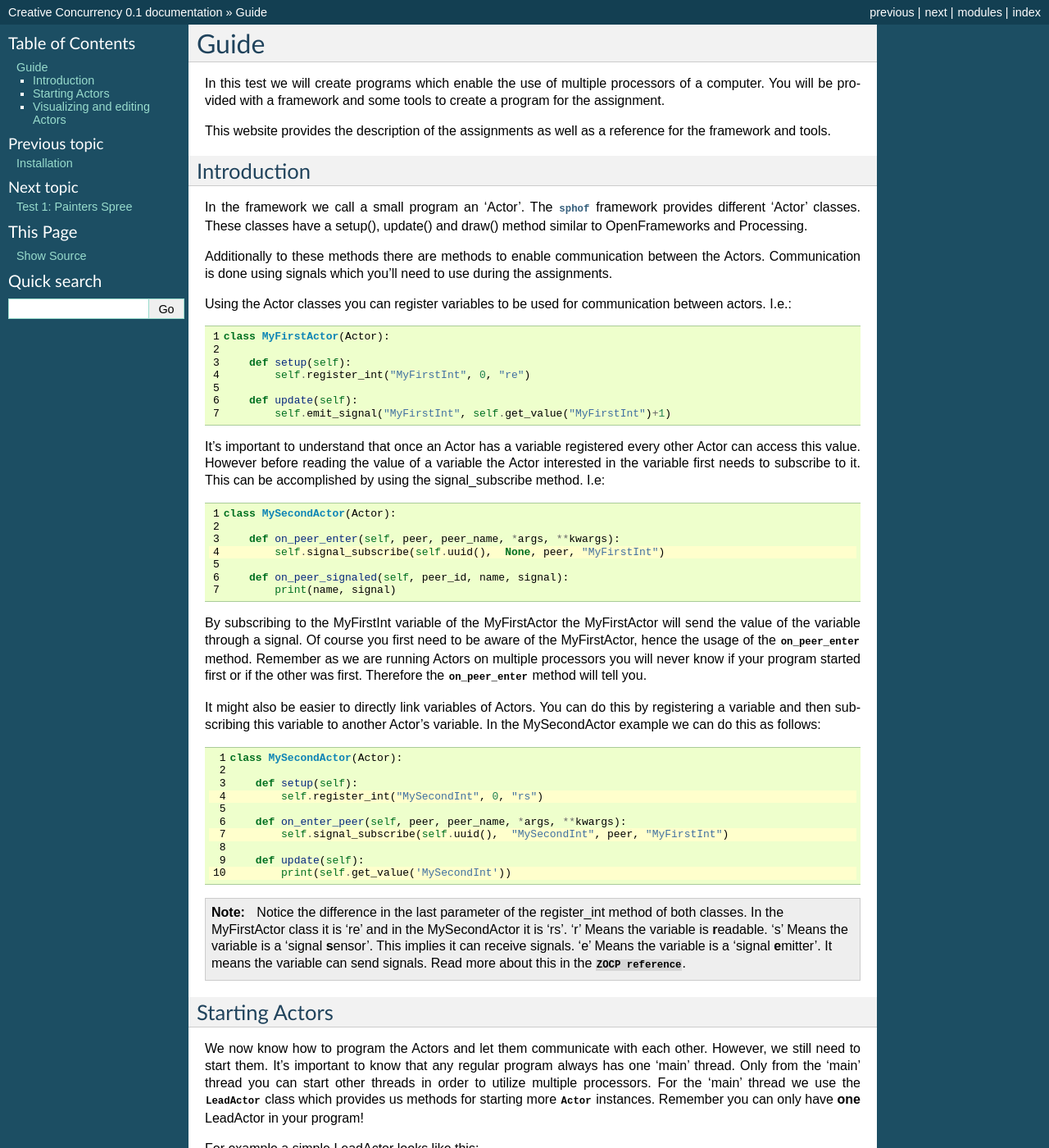
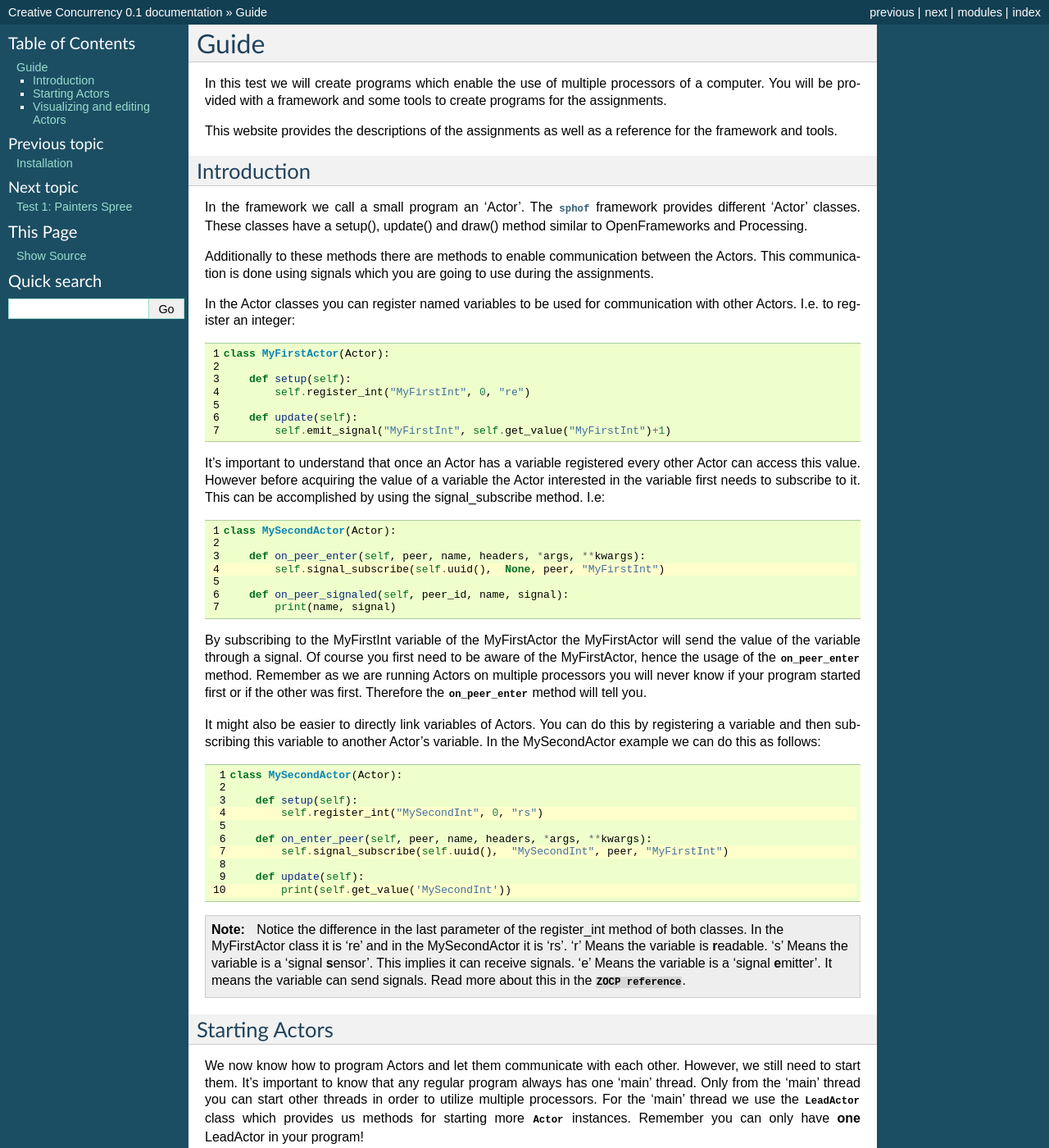
Before and after one commit to sphaero/sphof, a Sphinx documentation site: the page built from docs/guide.rst, in a window 1280 px wide and 1400 px high. Shown: the whole window at 82% size. Built offline with Sphinx 7.4.7, drawn with Linux system fonts in a browser that asks for light colours; some of the changed text lies outside the part shown.

Commit message:
minor text adjustments

```diff
--- a/docs/guide.rst
+++ b/docs/guide.rst
@@ -3,9 +3,9 @@ Guide
 
 In this test we will create programs which enable the use of multiple
 processors of a computer. You will be provided with a framework and some
-tools to create a program for the assignment.
+tools to create programs for the assignments.
 
-This website provides the description of the assignments as well as a
+This website provides the descriptions of the assignments as well as a
 reference for the framework and tools.
 
 Introduction
@@ -17,11 +17,11 @@ setup(), update() and draw() method similar to OpenFrameworks and
 Processing.
 
 Additionally to these methods there are methods to enable communication
-between the Actors. Communication is done using signals which you'll need
-to use during the assignments.
+between the Actors. This communication is done using signals which you
+are going to use during the assignments.
 
-Using the Actor classes you can register variables to be used for
-communication between actors. I.e.:
+In the Actor classes you can register named variables to be used for
+communication with other Actors. I.e. to register an integer:
 
 .. code-block:: python
    :linenos:
@@ -36,7 +36,7 @@ communication between actors. I.e.:
 
 It's important to understand that once an Actor has a variable
 registered every other Actor can access this value. However before
-reading the value of a variable the Actor interested in the variable
+acquiring the value of a variable the Actor interested in the variable
 first needs to subscribe to it. This can be accomplished by using the
 signal_subscribe method. I.e:
 
@@ -46,7 +46,7 @@ signal_subscribe method. I.e:
 
    class MySecondActor(Actor):
 
-       def on_peer_enter(self, peer, peer_name, *args, **kwargs):
+       def on_peer_enter(self, peer, name, headers, *args, **kwargs):
            self.signal_subscribe(self.uuid(),  None, peer, "MyFirstInt")
 
        def on_peer_signaled(self, peer_id, name, signal):
@@ -74,7 +74,7 @@ follows:
        def setup(self):
            self.register_int("MySecondInt", 0, "rs")
 
-       def on_enter_peer(self, peer, peer_name, *args, **kwargs):
+       def on_enter_peer(self, peer, name, headers, *args, **kwargs):
            self.signal_subscribe(self.uuid(),  "MySecondInt", peer, "MyFirstInt")
 
        def update(self):
@@ -92,7 +92,7 @@ follows:
 Starting Actors
 ###############
 
-We now know how to program the Actors and let them communicate with each
+We now know how to program Actors and let them communicate with each
 other. However, we still need to start them. It's important to know that
 any regular program always has one 'main' thread. Only from the 'main'
 thread you can start other threads in order to utilize multiple
@@ -124,6 +124,10 @@ Save this text as 'myapp.py'. You can then run this program as follows:
 
 It will print repeating lines of '0'. You can stop the program by sending
 a KeyboardInterrupt. Just press the CTRL-C keyboard combination.
+
+..  note::
+    You can also directly execute from Geany however it is important to
+    understand this is exactly the same as running from a terminal.
 
 Also notice line 9 where we instantiate the MyLeadActor class and providing
 "MyLeadActor" as an argument. Every Actor needs a name. You can provide
```
Also changed, not shown: other parts of docs/guide.rst (+7 -7 lines).
